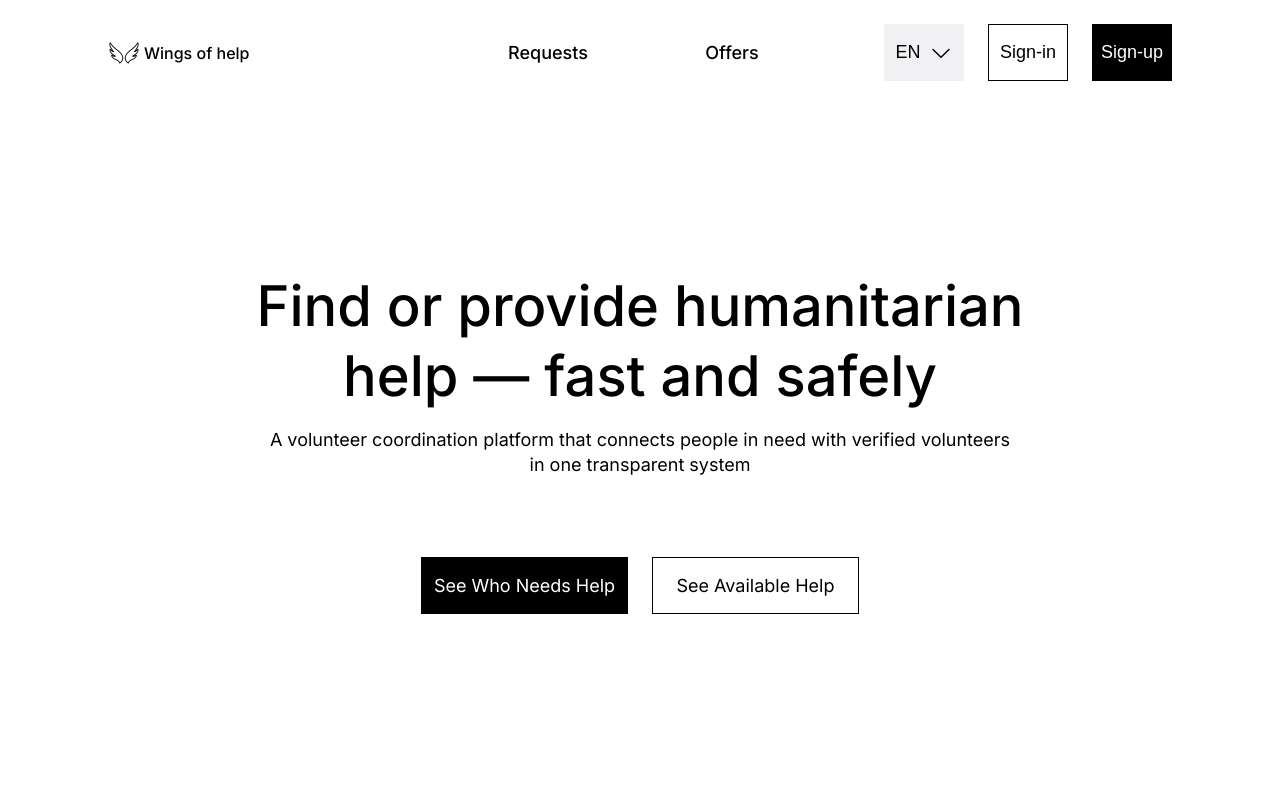
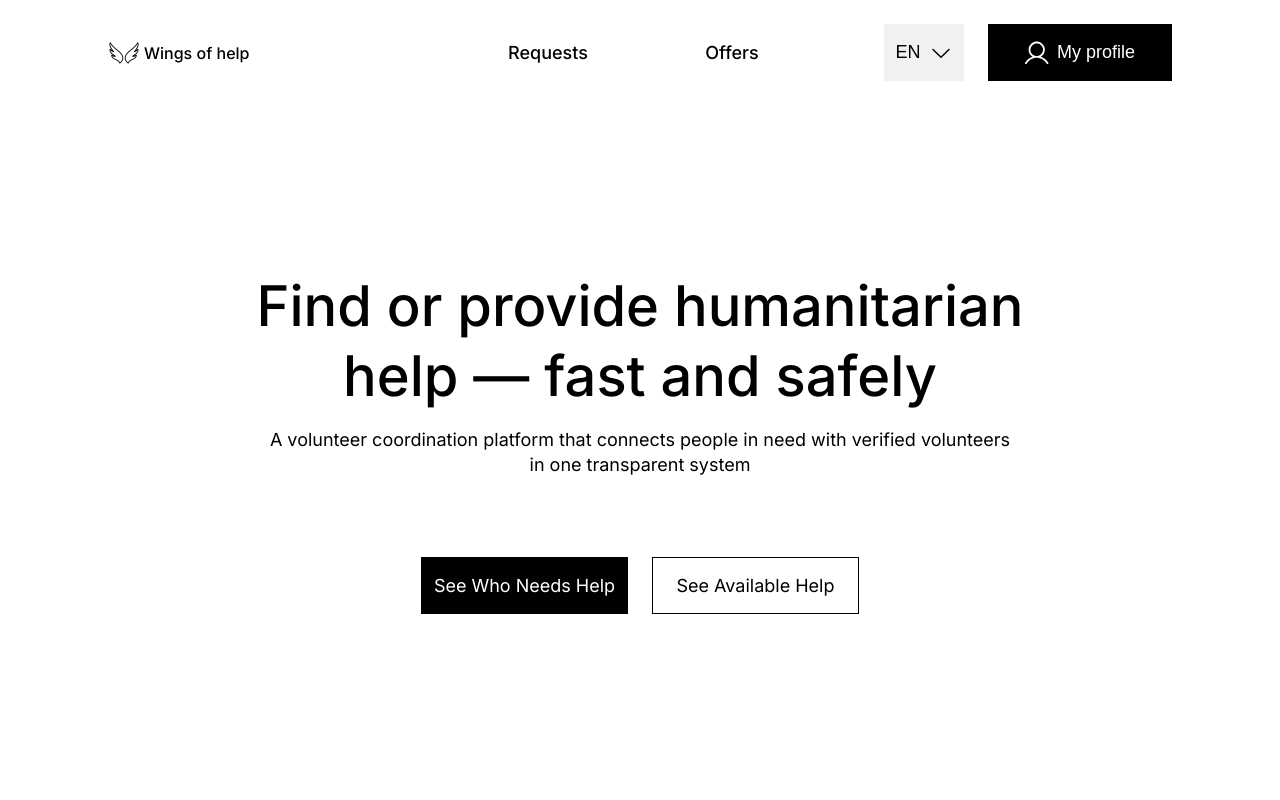
Before and after one commit to maximprysyazhnikov/volunteer-site-placeholder, a React (Vite) app: page / in a window 1280 px wide. Shown: the top 800 px of the page. Built offline with nearby package versions, Linux system fonts and the light colour scheme; sample sign-in values are in the browser's storage.

Commit message:
Add auth context and My Profile page

```diff
--- a/src/Root.tsx
+++ b/src/Root.tsx
@@ -15,29 +15,34 @@ import SignUpStep1 from './pages/auth/signup/SignUpStep1';
 import SignUpStep2 from './pages/auth/signup/SignUpStep2';
 import SignUpStep3 from './pages/auth/signup/SignUpStep3';
 import SignUpStep4 from './pages/auth/signup/SignUpStep4';
+import ProfilePage from './pages/profile/ProfilePage';
+
+import { AuthProvider } from './context/AuthContext';
 
 export const Root = () => (
   <StrictMode>
+    <AuthProvider>
       <Router>
         <Routes>
-        <Route path="/" element={<App />}>
+          <Route path='/' element={<App />}>
             <Route index element={<HomePage />} />
-          <Route path="home" element={<Navigate to="/" replace />} />
+            <Route path='profile' element={<ProfilePage />} />
+            <Route path='home' element={<Navigate to='/' replace />} />
           </Route>
 
           <Route element={<AuthLayout />}>
-          <Route path="/signin" element={<SignInPage />} />
+            <Route path='/signin' element={<SignInPage />} />
 
-          <Route path="signup">
-            <Route index element={<Navigate to="step-1"/>} />
-            <Route path="step-1" element={<SignUpStep1 />} />
-            <Route path="step-2" element={<SignUpStep2 />} />
-            <Route path="step-3" element={<SignUpStep3 />} />
-            <Route path="step-4" element={<SignUpStep4 />} />
+            <Route path='signup'>
+              <Route index element={<Navigate to='step-1' />} />
+              <Route path='step-1' element={<SignUpStep1 />} />
+              <Route path='step-2' element={<SignUpStep2 />} />
+              <Route path='step-3' element={<SignUpStep3 />} />
+              <Route path='step-4' element={<SignUpStep4 />} />
             </Route>
           </Route>
-
         </Routes>
       </Router>
+    </AuthProvider>
   </StrictMode>
 );
--- a/src/components/Header/Header.scss
+++ b/src/components/Header/Header.scss
@@ -74,6 +74,27 @@
       }
     }
   }
+
+  &__profile-btn {
+    width: 184px;
+    height: 57px;
+    padding: 16px;
+    background-color: #000;
+    color: #fff;
+    display: flex;
+    align-items: center;
+    gap: 8px;
+
+    border: none;
+    font-size: 18px;
+    font-weight: 500;
+    line-height: 140%;
+
+    img {
+      width: 24px;
+      height: 24px;
+    }
+  }
 }
 
 .sign-in {
--- a/src/components/Header/Header.tsx
+++ b/src/components/Header/Header.tsx
@@ -2,11 +2,16 @@ import { useTranslation } from 'react-i18next';
 import { LangChanger } from '../LangChanger/LangChanger';
 import { Link } from 'react-router-dom';
 import logo from '../../assets/header_logo_image.svg';
+import { useAuth } from '../../context/AuthContext';
+import profileIcon from '../../assets/profile.svg';
 
 import './Header.scss';
 
 export default function Header() {
   const { t } = useTranslation();
+  const { isAuth, logout } = useAuth();
+  console.log('HEADER: render, isAuth =', isAuth);
+
   return (
     <header className='header'>
       <nav className='header__nav'>
@@ -27,6 +32,8 @@ export default function Header() {
         <div className='header__nav__buttons'>
           <LangChanger />
 
+          {!isAuth ? (
+            <>
               <Link to='/signin'>
                 <button className='header__nav__buttons__button sign-in'>
                   {t('Sign-in')}
@@ -38,6 +45,17 @@ export default function Header() {
                   {t('Sign-up')}
                 </button>
               </Link>
+            </>
+          ) : (
+            <>
+              <Link to='/profile'>
+                <button className='header__nav__buttons__button header__profile-btn'>
+                  <img src={profileIcon} alt='' />
+                  {t('My profile')}
+                </button>
+              </Link>
+            </>
+          )}
         </div>
       </nav>
     </header>
--- /dev/null
+++ b/src/context/AuthContext.tsx
@@ -0,0 +1,46 @@
+import { createContext, useContext, useState, useEffect } from 'react';
+import type { ReactNode } from 'react';
+
+type AuthContextType = {
+  isAuth: boolean;
+  login: () => void;
+  logout: () => void;
+};
+
+const AuthContext = createContext<AuthContextType | null>(null);
+
+export const AuthProvider = ({ children }: { children: ReactNode }) => {
+  const [isAuth, setIsAuth] = useState(false);
+
+  useEffect(() => {
+    const savedAuth = localStorage.getItem('isAuth');
+    if (savedAuth === 'true') {
+      setIsAuth(true);
+    }
+  }, []);
+
+
+  const login = () => {
+    setIsAuth(true);
+    localStorage.setItem('isAuth', 'true');
+  };
+
+  const logout = () => {
+    setIsAuth(false);
+    localStorage.removeItem('isAuth');
+  };
+
+  return (
+    <AuthContext.Provider value={{ isAuth, login, logout }}>
+      {children}
+    </AuthContext.Provider>
+  );
+};
+
+export const useAuth = () => {
+  const context = useContext(AuthContext);
+  if (!context) {
+    throw new Error('useAuth must be used within AuthProvider');
+  }
+  return context;
+};
--- a/src/pages/auth/signin/SignInForm.tsx
+++ b/src/pages/auth/signin/SignInForm.tsx
@@ -2,12 +2,14 @@ import { Link, useNavigate } from 'react-router-dom';
 import { useState } from 'react';
 import eyeClosed from '../../../assets/eye-closed.svg';
 import eyeOpen from '../../../assets/eye-open.svg';
+import { useAuth } from '../../../context/AuthContext';
 
 const SignInForm = () => {
   const [email, setEmail] = useState('');
   const [password, setPassword] = useState('');
   const [showPassword, setShowPassword] = useState(false);
   const [emailError, setEmailError] = useState(false);
+  const { login } = useAuth();
 
   const navigate = useNavigate();
 
@@ -24,7 +26,8 @@ const SignInForm = () => {
     if (!password) {
       return;
     }
-
+    console.log('SIGNIN: click');
+    login();
     navigate('/');
   };
 
--- /dev/null
+++ b/src/pages/profile/Profile.scss
@@ -0,0 +1,11 @@
+.profile {
+  min-height: 100vh;
+  display: flex;
+  align-items: center;
+  justify-content: center;
+}
+
+.profile__title {
+  font-size: 48px;
+  font-weight: 500;
+}
--- /dev/null
+++ b/src/pages/profile/ProfilePage.tsx
@@ -0,0 +1,81 @@
+import './Profile.scss';
+
+const ProfilePage = () => {
+  return (
+    <div className="profile">
+      <h1 className="profile__title">Profile Page</h1>
+    </div>
+  );
+};
+
+export default ProfilePage;
+
+    // <div className="profile">
+    //   <aside className="profile__sidebar">
+    //     <div className="profile__user">
+    //       <div className="profile__avatar" />
+    //       <div className="profile__user-info">
+    //         <p className="profile__name">Cody Warren</p>
+    //         <p className="profile__email">cody.warren@example.com</p>
+    //       </div>
+    //     </div>
+
+    //     <nav className="profile__menu">
+    //       <button className="profile__menu-item profile__menu-item--active">
+    //         Personal Information
+    //       </button>
+    //       <button className="profile__menu-item">My Requests</button>
+    //       <button className="profile__menu-item">My Responses</button>
+    //       <button className="profile__menu-item profile__menu-item--logout">
+    //         Log out
+    //       </button>
+    //     </nav>
+    //   </aside>
+
+    //   <main className="profile__content">
+    //     <section className="profile__header">
+    //       <div className="profile__photo" />
+    //       <h1 className="profile__title">Profile</h1>
+    //       <button className="profile__upload">Upload new image</button>
+    //       <button className="profile__delete-photo" />
+    //     </section>
+
+    //     <section className="profile__form">
+    //       <label className="profile__field">
+    //         <span>First name</span>
+    //         <input type="text" />
+    //       </label>
+
+    //       <label className="profile__field">
+    //         <span>Last name</span>
+    //         <input type="text" />
+    //       </label>
+
+    //       <p className="profile__role">Role: Requester</p>
+
+    //       <button className="profile__save">Save changes</button>
+    //     </section>
+
+    //     <section className="profile__contacts">
+    //       <h2>Contact Information</h2>
+
+    //       <div className="profile__contact">
+    //         <span>Email</span>
+    //         <input disabled />
+    //         <button>Change</button>
+    //       </div>
+
+    //       <div className="profile__contact">
+    //         <span>Phone number</span>
+    //         <input disabled />
+    //         <button>Change</button>
+    //       </div>
+
+    //       <div className="profile__contact">
+    //         <span>Password</span>
+    //         <input disabled />
+    //         <button>Change</button>
+    //       </div>
+    //     </section>
+    //   </main>
+    // </div>
```
Also changed, not shown: src/assets/profile.svg (added). Lines whose indentation alone changed are shown as unchanged.
